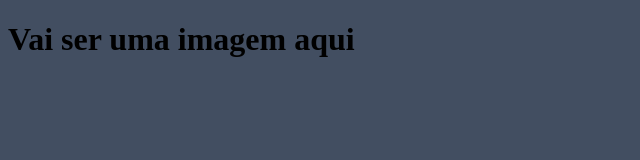
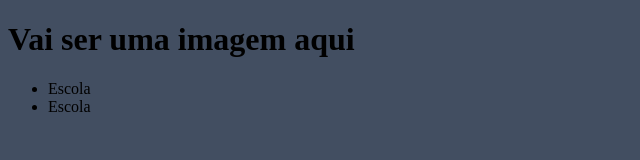
Before and after one commit to mossdazl/site-escola, a plain HTML site: page index.html in a window 1280 px wide. Shown: the whole page, without its empty margins (0-640 px from the left). Drawn offline with Linux system fonts and the light colour scheme.

Commit message:
Update index.html

```diff
--- a/index.html
+++ b/index.html
@@ -8,5 +8,9 @@
 </head>
 <body>
      <h1>Vai ser uma imagem aqui</h1>
+<ul>
+    <li>Escola</li>
+    <li>Escola</li>
+</ul>
 </body>
 </html>
```
